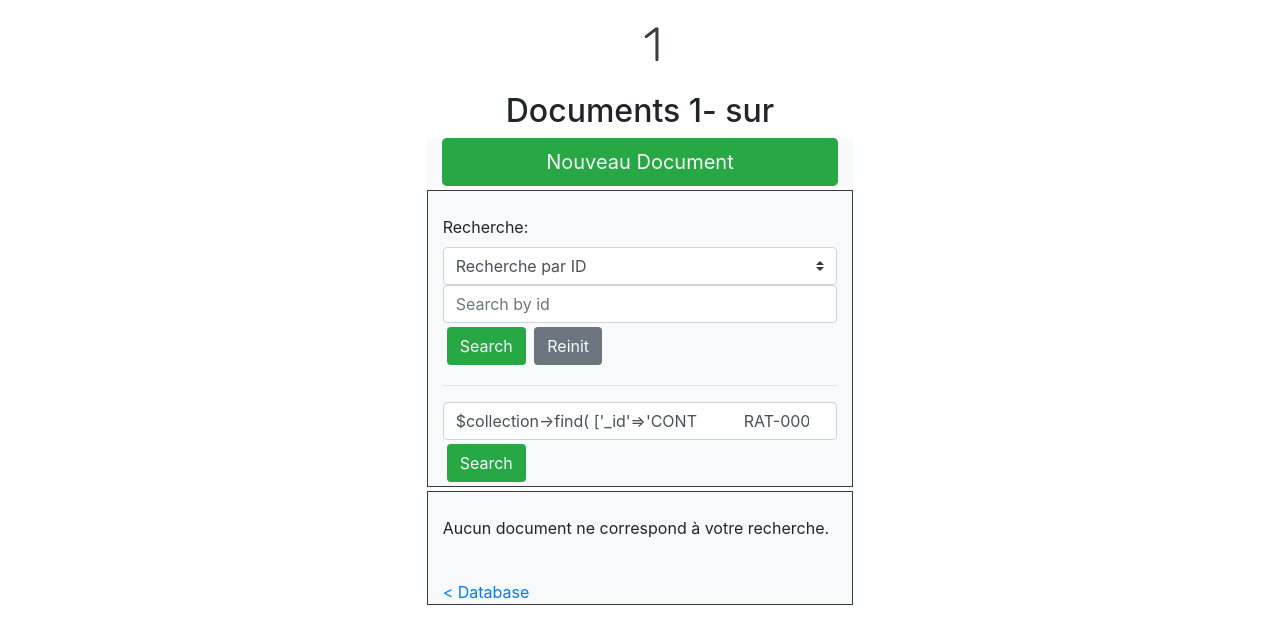
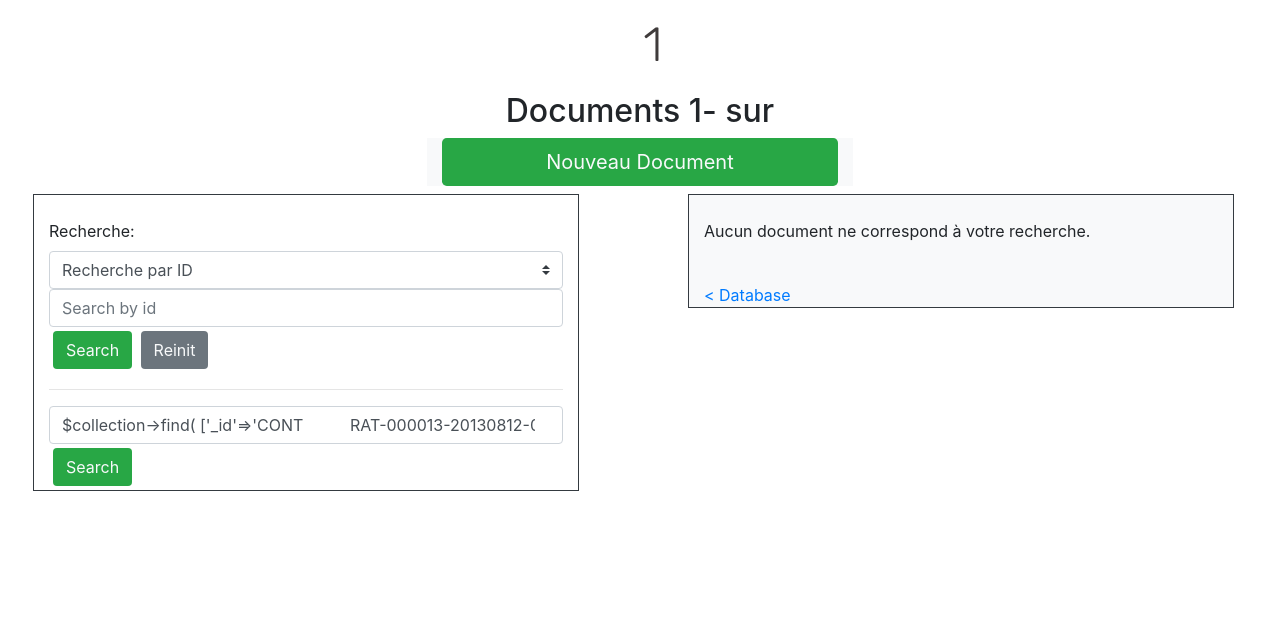
Before and after one commit to 24eme/MongoPassion, a PHP site: page /view/getCollection.php?coll=1 in a window 1280 px wide. Shown: the part 48-692 px from the top of the page. Run offline with PHP 8.4, Linux system fonts and the light colour scheme; the template is opened without the code that fills it, so the values that code supplies are empty.

Commit message:
réorganistation de la page getCollection

```diff
--- a/view/getCollection.php
+++ b/view/getCollection.php
@@ -124,7 +124,8 @@ echo ' sur '.$nbDocs.'</h2>';
 	</div>
 </nav>
 
-<div class="recherche border border-dark col-lg-4 offset-lg-4 bg-light mt-1">
+<div class="row  align-items-start mt-1">
+<div class="recherche border border-dark col-lg-5 obg-light mt-1 ml-5">
 	<br>
 	<label for="pet-select">Recherche:</label>
 
@@ -147,7 +148,7 @@ echo ' sur '.$nbDocs.'</h2>';
 	</form>
 </div>
 
-<div id="main" class="border border-dark col-lg-4 offset-lg-4 bg-light mt-1">
+<div id="main" class="border border-dark col-lg-5 offset-lg-1 bg-light mt-1">
 	<br>
 	<table class="table">
 		<?php
@@ -187,6 +188,8 @@ echo ' sur '.$nbDocs.'</h2>';
 	?>
 </div>
 
+</div></div>
+
 <footer>
 	<?php
 	echo '<br>';
```
